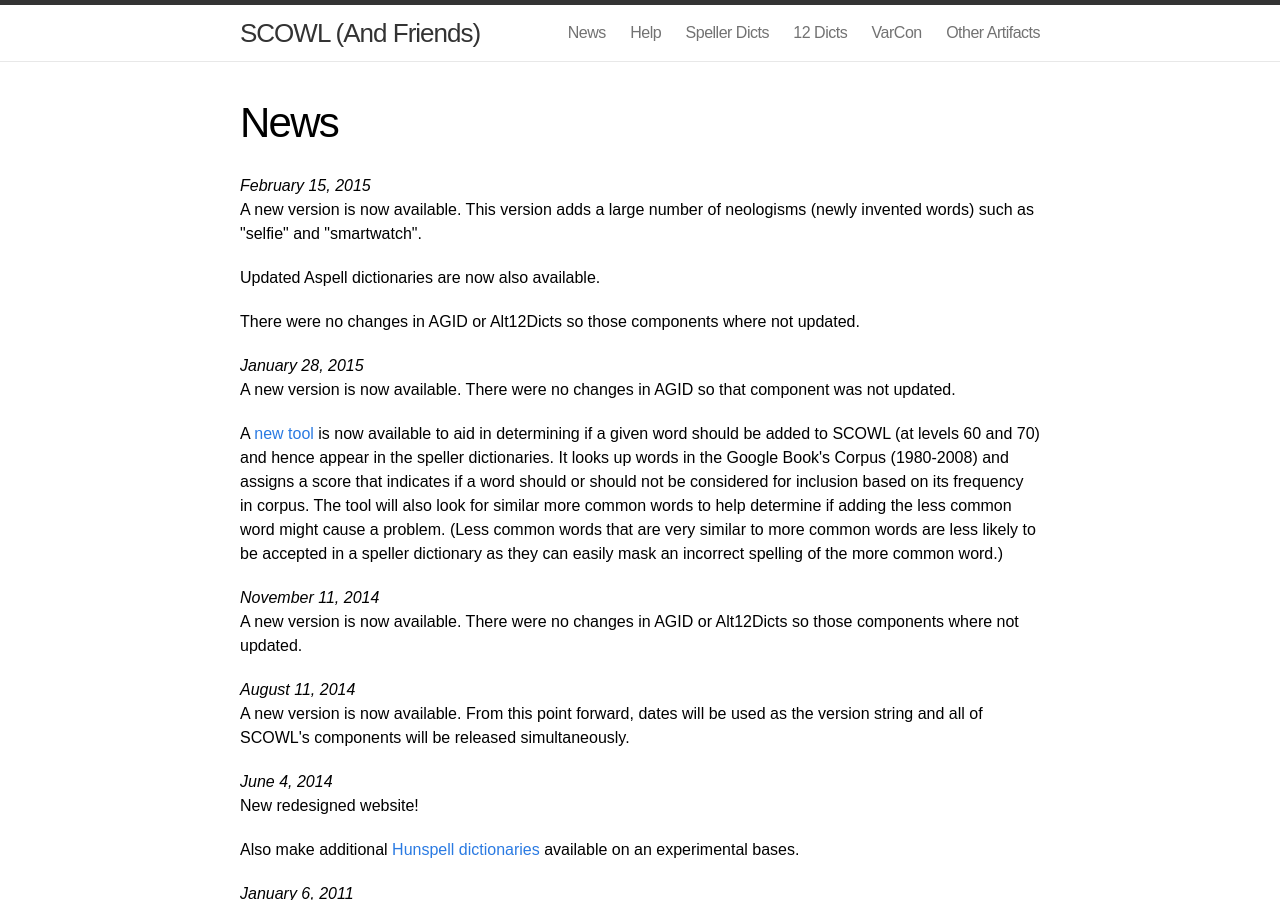
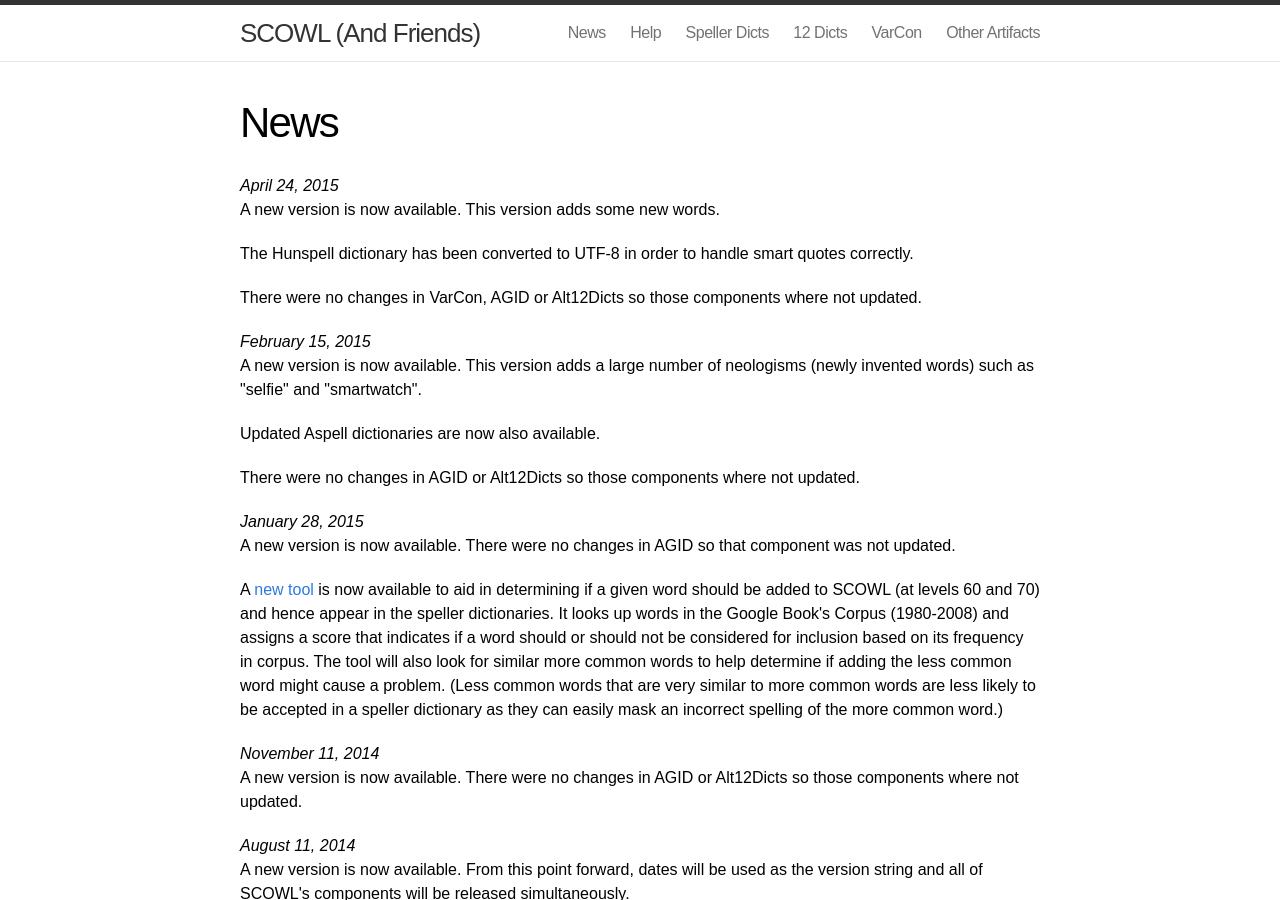
Before and after one commit to en-wl/wordlist, a Jekyll site: the page built from site/news.html, in a window 1280 px wide and 900 px high. Built offline with Jekyll 4.4.1, drawn with Linux system fonts in a browser that asks for light colours; Markdown is read by kramdown in place of the engine named in the settings.

Commit message:
Update site for new release.

```diff
--- a/site/news.html
+++ b/site/news.html
@@ -2,6 +2,17 @@
 layout: post
 title: News
 ---
+<p>
+<i>April 24, 2015</i><br>
+
+A new version is now available.  This version adds some new words.
+<p>
+The Hunspell dictionary has been converted to UTF-8 in order to handle
+smart quotes correctly.
+<p>
+There were no changes in VarCon, AGID or
+Alt12Dicts so those components where not updated.
+<p>
 
 <i>February 15, 2015</i><br>
 
```
Also changed, not shown: site/dicts.md (+4 -4 lines), site/index.md (+2 -2 lines).
